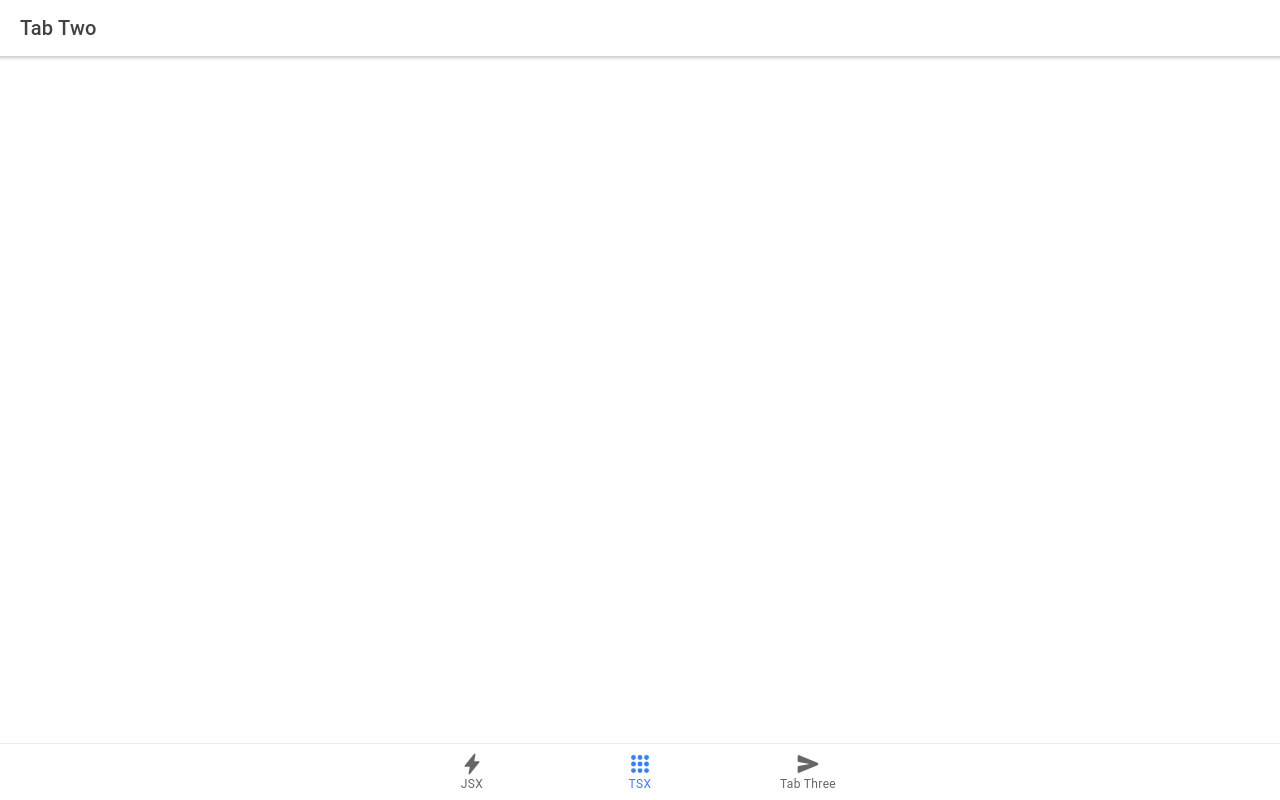
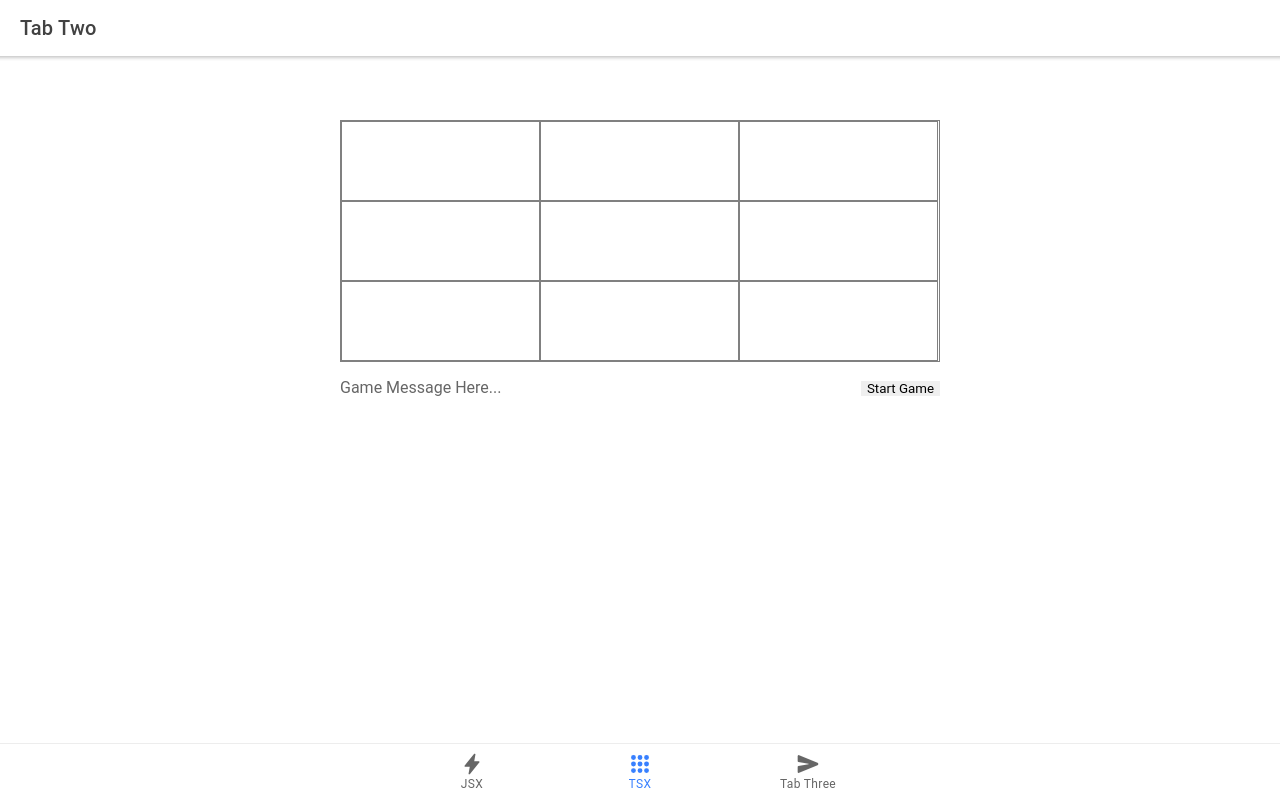
Before and after one commit to rasor/my-game, a React (Create React App) app: page /tab2 in a window 1280 px wide. Built offline with nearby package versions, Linux system fonts and the light colour scheme.

Commit message:
step1 done

```diff
--- a/src/pages/Tab2.tsx
+++ b/src/pages/Tab2.tsx
@@ -1,5 +1,14 @@
-import React from 'react';
-import { IonContent, IonHeader, IonItem, IonLabel, IonList, IonPage, IonTitle, IonToolbar } from '@ionic/react';
+import React from "react";
+import {
+  IonContent,
+  IonHeader,
+  IonItem,
+  IonLabel,
+  IonList,
+  IonPage,
+  IonTitle,
+  IonToolbar
+} from "@ionic/react";
 
 const Tab2: React.FC = () => {
   return (
@@ -10,9 +19,34 @@ const Tab2: React.FC = () => {
         </IonToolbar>
       </IonHeader>
       <IonContent>
+        <Game />
       </IonContent>
     </IonPage>
   );
 };
 
 export default Tab2;
+
+const Game: React.FC = () => {
+  return (
+    <div className="game">
+      <div className="grid">
+        <div className="cell" style={{ width: "33.3%" }} />
+        <div className="cell" style={{ width: "33.3%" }} />
+        <div className="cell" style={{ width: "33.3%" }} />
+
+        <div className="cell" style={{ width: "33.3%" }} />
+        <div className="cell" style={{ width: "33.3%" }} />
+        <div className="cell" style={{ width: "33.3%" }} />
+
+        <div className="cell" style={{ width: "33.3%" }} />
+        <div className="cell" style={{ width: "33.3%" }} />
+        <div className="cell" style={{ width: "33.3%" }} />
+      </div>
+      <div className="message">Game Message Here...</div>
+      <div className="button">
+        <button>Start Game</button>
+      </div>
+    </div>
+  );
+};
```
Also changed, not shown: src/App.tsx (+20 -20 lines), src/pages/Tab1.jsx (+0 -11 lines).
